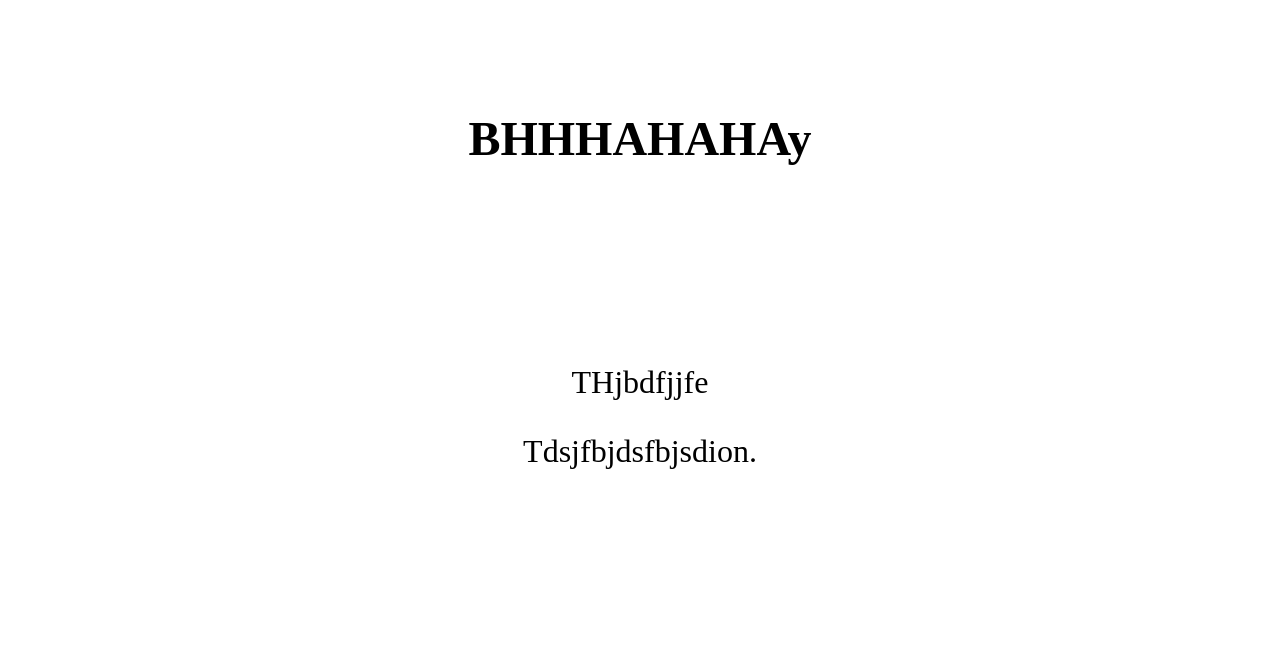
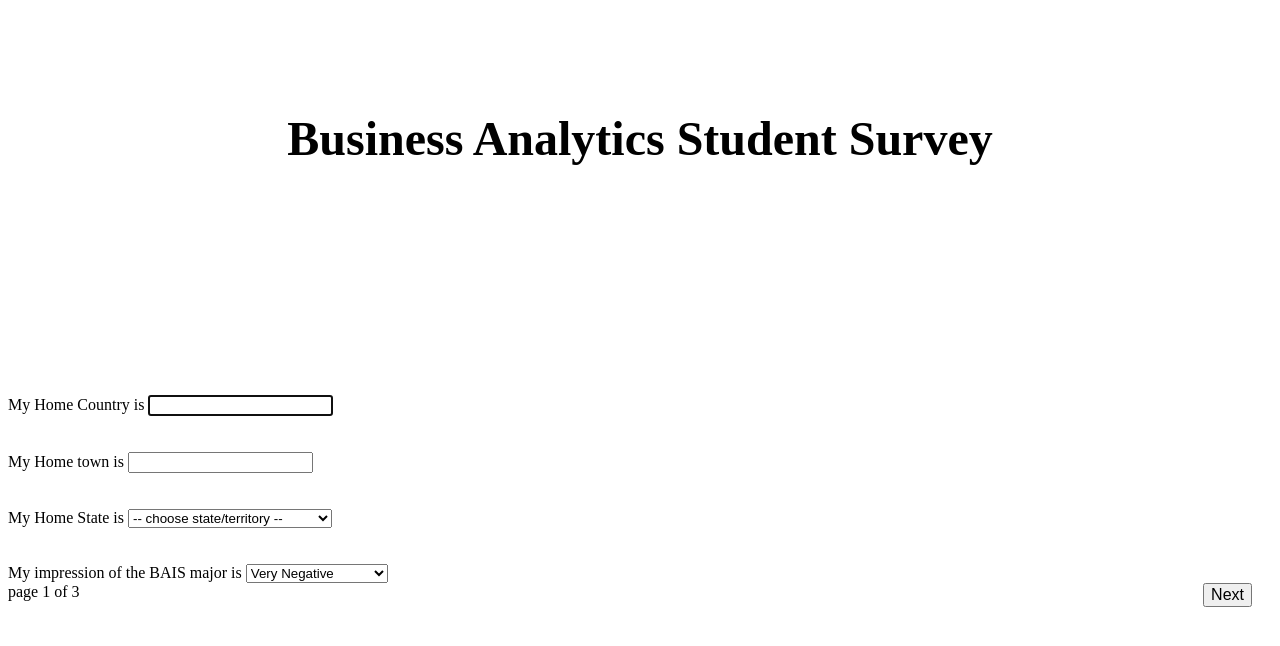
Before and after one commit to RagaviChander/rchandrashekaran_hw7, a plain HTML site: page rchandrashekaran_pt1.html in a window 1280 px wide. Drawn offline with Linux system fonts and the light colour scheme.

Commit message:
Created pages 1 and 2

```diff
--- a/css/stylesheet.css
+++ b/css/stylesheet.css
@@ -14,9 +14,15 @@
     padding: 5%;
 }
 
-.button {
+.next_button {
     font-size: medium;
-    align: center;
+    float: right;
+    margin-right: 20px;
+}
+
+.questions {
+    font-size: xx-large;
+    align: left;
     width: 85%;
     margin: auto;
     padding: 5%;
--- a/rchandrashekaran_pt1.html
+++ b/rchandrashekaran_pt1.html
@@ -10,11 +10,107 @@
 <body>
     <div class="opening" >
         <header>
-            <h2>BHHHAHAHAy</h2>
+            <h2>Business Analytics Student Survey</h2>
         </header>
     </div>
-    <div class="section">
-            <p>THjbdfjjfe</p>
-            <p>Tdsjfbjdsfbjsdion.</p>
-    </div>
+    <main>
+        <div class="questions"></div>
+        <form>
+            <label for="country">My Home Country is
+            <input type="text" id="country" autofocus/>
+            </label>
+        <br>
+        <br>
+        <br>
+            <label for="town">My Home town is
+                <input type="text" id="town" required/>
+            </label>
+        <br>
+        <br>
+        <br>
+            <label> My Home State is
+                <select name="state" id="state">
+                    <option value=""selected>-- choose state/territory --</option>
+                    <option value="AL">AL</option>
+                    <option value="AK">AK</option>
+                    <option value="AZ">AZ</option>
+                    <option value="AR">AR</option>
+                    <option value="CA">CA</option>
+                    <option value="CO">CO</option>
+                    <option value="CT">CT</option>
+                    <option value="DE">DE</option>
+                    <option value="FL">FL</option>
+                    <option value="GA">GA</option>
+                    <option value="HI">HI</option>
+                    <option value="ID">ID</option>
+                    <option value="IL">IL</option>
+                    <option value="IN">IN</option>
+                    <option value="IA">IA</option>
+                    <option value="KS">KS</option>
+                    <option value="KY">KY</option>
+                    <option value="LA">LA</option>
+                    <option value="ME">ME</option>
+                    <option value="MD">MD</option>
+                    <option value="MA">MA</option>
+                    <option value="MI">MI</option>
+                    <option value="MN">MN</option>
+                    <option value="MS">MS</option>
+                    <option value="MO">MO</option>
+                    <option value="MT">MT</option>
+                    <option value="NE">NE</option>
+                    <option value="NV">NV</option>
+                    <option value="NH">NH</option>
+                    <option value="NJ">NJ</option>
+                    <option value="NM">NM</option>
+                    <option value="NY">NY</option>
+                    <option value="NC">NC</option>
+                    <option value="ND">ND</option>
+                    <option value="OH">OH</option>
+                    <option value="OK">OK</option>
+                    <option value="OR">OR</option>
+                    <option value="PA">PA</option>
+                    <option value="RI">RI</option>
+                    <option value="SC">SC</option>
+                    <option value="SD">SD</option>
+                    <option value="TN">TN</option>
+                    <option value="TX">TX</option>
+                    <option value="UT">UT</option>
+                    <option value="VT">VT</option>
+                    <option value="VA">VA</option>
+                    <option value="WA">WA</option>
+                    <option value="WV">WV</option>
+                    <option value="WI">WI</option>
+                    <option value="WY">WY</option>
+                    <!-- Added Washington D.C. -->
+                    <option value="DC">DC - Washington D.C.</option>
+                    <!-- Added U.S. Territories -->
+                    <option value="AS">AS - American Samoa</option>
+                    <option value="GU">GU - Guam</option>
+                    <option value="MP">MP - Northern Mariana Islands</option>
+                    <option value="PR">PR - Puerto Rico</option>
+                    <option value="VI">VI - U.S. Virgin Islands</option>
+                </select>
+            </label>
+            <br>
+            <br>
+            <br>
+            <label> My impression of the BAIS major is
+                <select name="impression" id="impression">
+                    <option value="5"selected>Very Positive</option>
+                    <option value="4"selected>Somewhat Positive</option>
+                    <option value="3"selected>Neutral</option>
+                    <option value="2"selected>Somewhat Negative</option>
+                    <option value="1"selected>Very Negative</option>
+                </select>
+            </label>
+        </form>
+        </div>
+    </main>
+
+    <footer>
+        <span>page 1 of 3</spap>
+        <button class="next_button" onclick="window.location.href='rchandrashekaran_pt2.html';">
+        Next
+        </button>
+    </footer>
 </body>
```
Also changed, not shown: index.html (+1 -1 lines), rchandrashekaran_pt2.html (+80 -0 lines).
